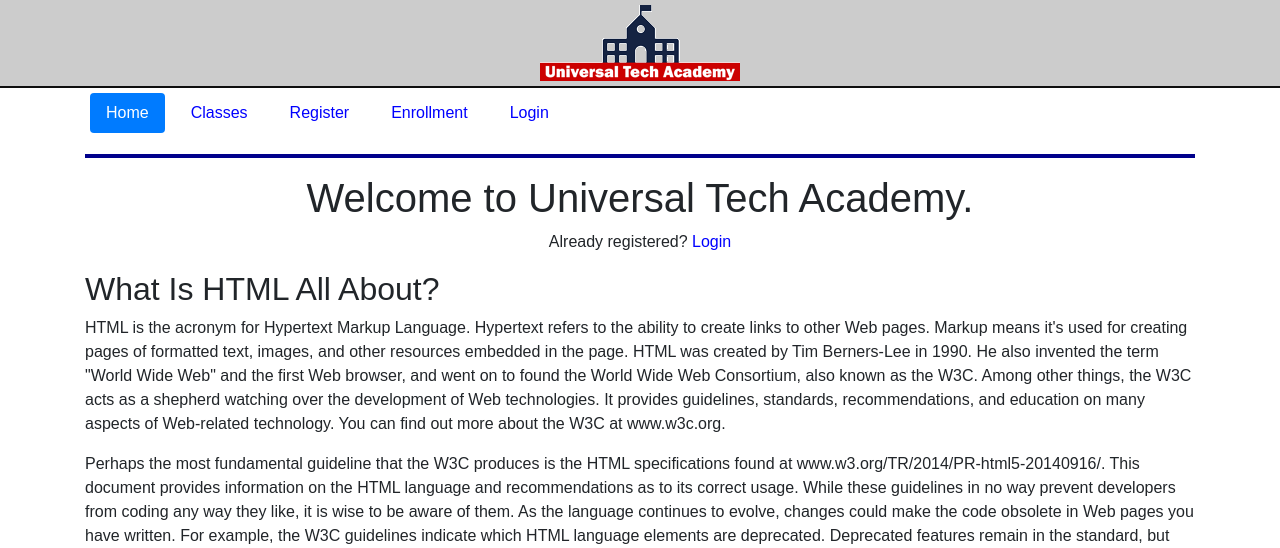
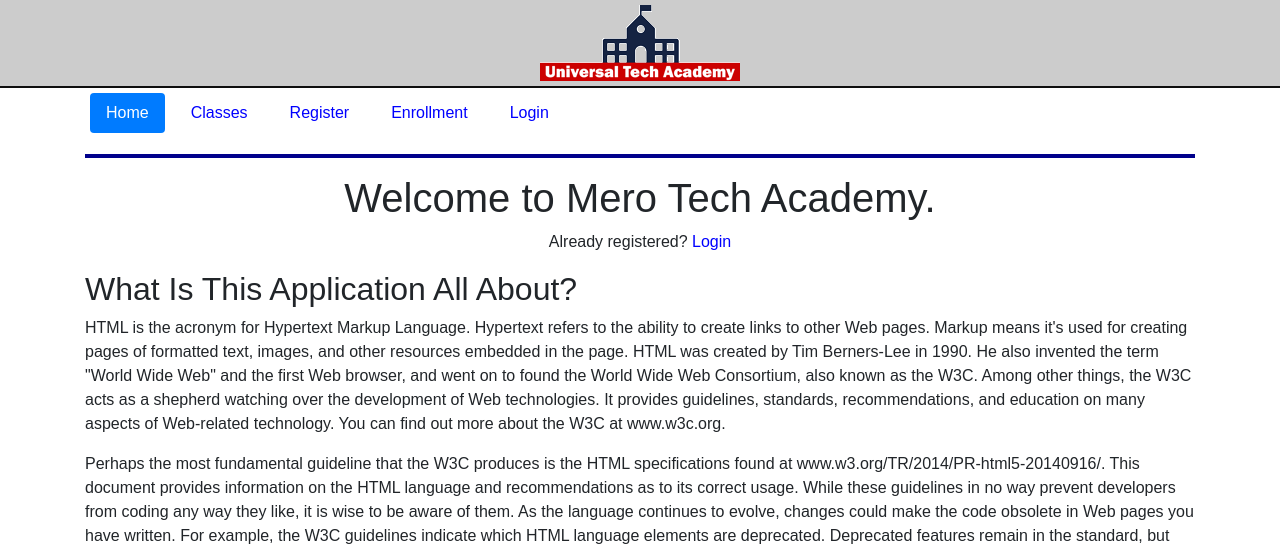
Before and after one commit to prakash-pun/enrollment, a Flask app: page / in a window 1280 px wide. Shown: the top 548 px of the page. Run offline with Flask 2, Linux system fonts and the light colour scheme; some libraries are stand-ins or nearby versions.

Commit message:
indentation fix on files

```diff
--- a/application/routes.py
+++ b/application/routes.py
@@ -3,7 +3,7 @@ from flask import render_template, request, json, Response, redirect, flash, url
 from application.models import User, Course, Enrollment
 from application.forms import LoginForm, RegisterForm
 
-# courseData = [{"courseID":"1111","title":"PHP 111","description":"Intro to PHP","credits":"3","term":"Fall, Spring"}, {"courseID":"2222","title":"Java 1","description":"Intro to Java Programming","credits":"4","term":"Spring"}, {"courseID":"3333","title":"Adv PHP 201","description":"Advanced PHP Programming","credits":"3","term":"Fall"}, {"courseID":"4444","title":"Angular 1","description":"Intro to Angular","credits":"3","term":"Fall, Spring"}, {"courseID":"5555","title":"Java 2","description":"Advanced Java Programming","credits":"4","term":"Fall"}]
+courseData = [{"courseID":"1111","title":"PHP 111","description":"Intro to PHP","credits":"3","term":"Fall, Spring"}, {"courseID":"2222","title":"Java 1","description":"Intro to Java Programming","credits":"4","term":"Spring"}, {"courseID":"3333","title":"Adv PHP 201","description":"Advanced PHP Programming","credits":"3","term":"Fall"}, {"courseID":"4444","title":"Angular 1","description":"Intro to Angular","credits":"3","term":"Fall, Spring"}, {"courseID":"5555","title":"Java 2","description":"Advanced Java Programming","credits":"4","term":"Fall"}]
 
 @app.route("/")
 @app.route("/index")
@@ -66,8 +66,6 @@ def register():
         return redirect(url_for('index'))
     return render_template("register.html", title="Register", form=form, register=True)
 
-
-
 @app.route("/enrollment", methods=["GET","POST"])
 def enrollment():
 
@@ -125,9 +123,6 @@ def enrollment():
 
     return render_template("enrollment.html", enrollment=True, title="Enrollment", classes=classes)
 
-
-
-
 @app.route("/api/")
 @app.route("/api/<idx>")
 def api(idx=None):
@@ -138,7 +133,6 @@ def api(idx=None):
 
     return Response(json.dumps(jdata), mimetype="application/json")
 
-
 @app.route("/user")
 def user():
     #User(user_id=1, first_name="Christian", last_name="Hur", email="christian@uta.com", password="abc1234").save()
--- a/application/templates/index.html
+++ b/application/templates/index.html
@@ -3,7 +3,7 @@
 {% block content %}
     <div class="row">
         <div class="col-md-12 text-center">
-            <h1>Welcome to Universal Tech Academy.</h1>
+            <h1>Welcome to Mero Tech Academy.</h1>
 
             {% if session['username'] %}
                 <h3>Let's get started.</h3>
@@ -12,7 +12,7 @@
             {% endif %}
 
             <div style="text-align:left;">
-                <h2>What Is HTML All About?</h2>
+                <h2>What Is This Application All About?</h2>
 
                 <p>HTML is the acronym for Hypertext Markup Language. Hypertext refers to the ability to create links to other Web pages.  Markup means it's used for creating pages of formatted text, images, and other resources embedded in the page.  HTML was created by Tim Berners-Lee in 1990.  He also invented the term "World Wide Web" and the first Web browser, and went on to found the World Wide Web Consortium, also known as the W3C. Among other things, the W3C acts as a shepherd watching over the development of Web technologies. It provides guidelines, standards, recommendations, and education on many aspects of Web-related technology. You can find out more about the W3C at www.w3c.org. </p>
 
```
Also changed, not shown: application/forms.py (line endings or trailing spaces).
